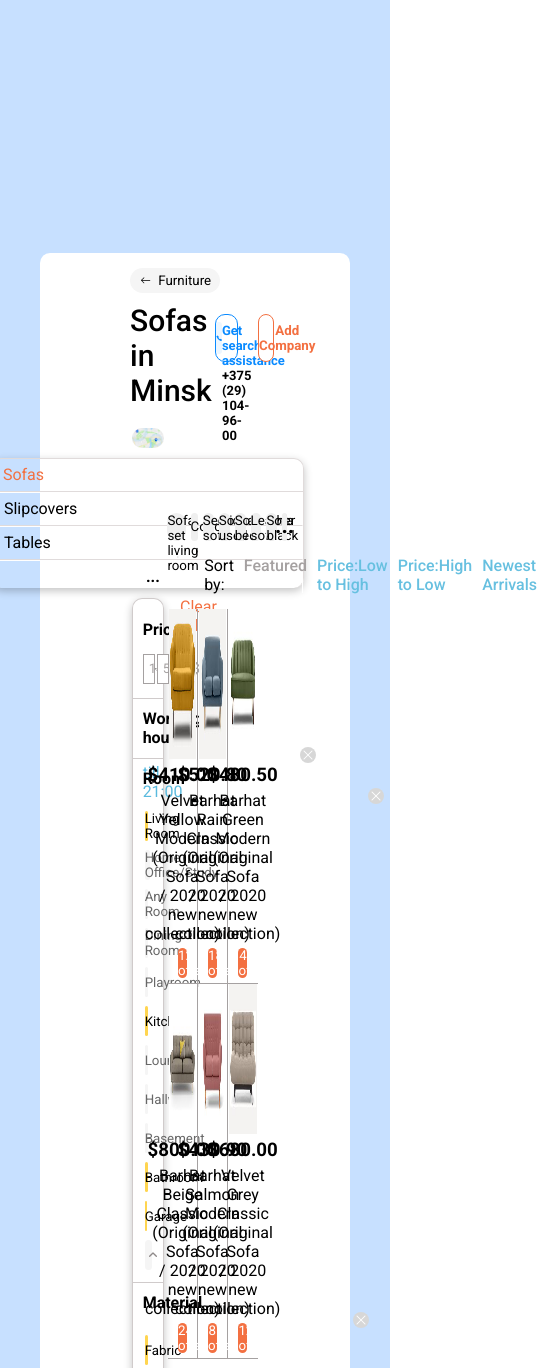
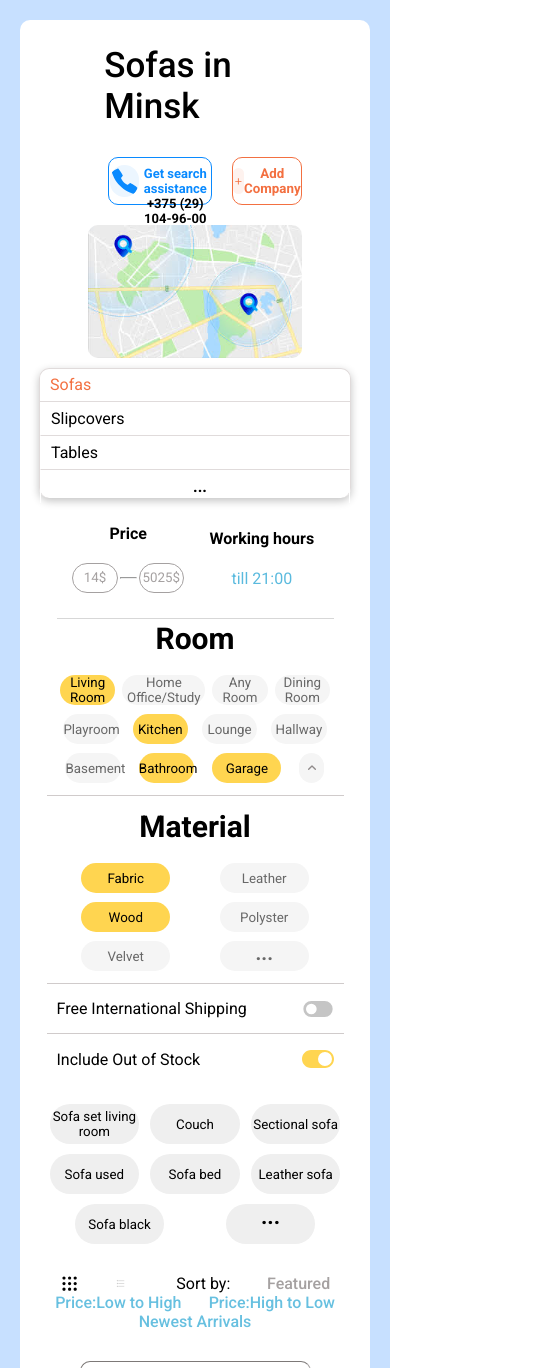
Before and after one commit to Huzaifa100203/Sofa, a plain HTML site: page index.html in a window 390 px wide. Shown: the top 1368 px of the page, 537 px wide, since content can reach past the window. Drawn offline with Linux system fonts and the light colour scheme.

Commit message:
second commit

```diff
--- a/style.css
+++ b/style.css
@@ -472,3 +472,255 @@
 .card1:last-child{
     border-bottom: 1px solid rgb(165, 161, 161);
 }
+
+@media (max-width:768px){
+    .main-container{
+        width: 100%;
+        height: auto;
+        padding: 20px;
+    }
+    .container{
+        width: 100%;
+        height: auto;
+        display: flex;
+        flex-direction: column;
+        align-items: center;
+        justify-content: center;
+        padding: 10px;
+    }
+    .navbar{
+        width: 100%;
+        height: auto;
+        display: flex;
+        align-items: center;
+        justify-content: space-between;
+        flex-direction: column;
+    }
+    .left{
+        width: 55%;
+        display: flex;
+        flex-direction: row;
+        justify-content: space-around;
+        align-items: start;
+        button{
+            display: none;
+        }
+        h3{
+            font-size: 35px;
+        }
+    }
+    .right{
+        width: 70%;
+        height: auto;
+        display: flex;
+        align-items: center;
+        justify-content: center;
+        margin-top: 30px;
+    }
+    .content{
+        width: 100%;
+        height: auto;
+        display: flex;
+        flex-direction: column;
+    }
+    .left-section{
+        width: 100%;
+        height: auto;
+        display: flex;
+        flex-wrap: wrap;
+    }
+    .location{
+        width: 65%;
+        height: auto;
+    }
+
+    .other-section{
+        width: 90%;
+        height: auto;
+        display: flex;
+        align-items: center;
+        justify-content: center;
+        flex-wrap: wrap;
+        border: none;
+        box-shadow: none;
+    }
+    .price-section{
+        width: 45%;
+        height: auto;
+        border: none;
+        display: flex;
+        align-items: center;
+        justify-content: space-around;
+        flex-direction: column;
+        row-gap: 20px;
+        button{
+            border-radius: 20px;
+            display: flex;
+            align-items: center;
+            justify-content: center;
+        }
+        .price{
+            width: 100%;
+            display: flex;
+            align-items: center;
+            justify-content: center;
+        }
+        p:last-child{
+            display: none;
+        }
+    }
+    .working{
+        width: 45%;
+        height: 100px;
+        border: none;
+        display: flex;
+        align-items: center;
+        justify-content: space-around;
+        flex-direction: column;
+        svg{
+            display: none;
+        }
+    }
+    .room-section{
+        width: 100%;
+        height: auto;
+        display: flex;
+        align-items: center;
+        justify-content: center;
+        flex-direction: column;
+    }
+    .room{
+        width: 100%;
+        display: flex;
+        align-items: center;
+        justify-content: center;
+        margin-bottom: 15px;
+        border-top: 1px solid #D7D7D7;
+        svg{
+            display: none;
+        }
+        p{
+            font-size: 30px;
+        }
+    }
+
+    .room-btn{
+        width: 100%;
+        height: auto;
+        display: flex;
+        align-items: center;
+        justify-content: space-around;
+        flex-wrap: wrap;
+        button{
+            width: 20%;
+        }
+        button:nth-child(2){
+            width: 30%;
+        }
+    }
+
+    .material-section{
+        width: 100%;
+        height: auto;
+        display: flex;
+        align-items: center;
+        justify-content: center;
+        flex-direction: column;
+    }
+    .material{
+        width: 100%;
+        display: flex;
+        align-items: center;
+        justify-content: center;
+        margin-bottom: 15px;
+        svg{
+            display: none;
+        }
+        p{
+            font-size: 30px;
+        }
+    }
+    .material-btn{
+        width: 100%;
+        height: auto;
+        display: flex;
+        align-items: center;
+        justify-content: space-around;
+        flex-wrap: wrap;
+        button{
+            width: 32%;
+        }
+    }
+    .free{
+        width: 100%;
+        height: 50px;
+    }
+    .include{
+        width: 100%;
+        height: 50px;
+    }
+    .right-section{
+        width: 100%;
+        margin-top: 20px;
+        height: auto;
+        display: flex;
+        align-items: center;
+        justify-content: center;
+        flex-direction: column;
+        row-gap: 30px;
+    }
+    .btn-section{
+        width: 90%;
+        height: auto;
+        display: flex;
+        align-items: center;
+        justify-content: space-around;
+        flex-wrap: wrap;
+        row-gap: 10px;
+        button{
+            min-width: 30%;
+            height: 40px;
+        }
+    }
+    .list-section{
+        width: 90%;
+        height: auto;
+        display: flex;
+        flex-wrap: wrap;
+        align-items: center;
+        justify-content: space-around;
+        img{
+            width: 3%;
+        }
+    }
+    .card-section{
+        width: 100%;
+        height: auto;
+        display: flex;
+        align-items: center;
+        justify-content: space-around;
+        flex-wrap: wrap;
+        row-gap: 10px;
+    }
+    .card1{
+        width: 70%;
+        height: 80vh;
+        padding: 10px;
+        border: 1px solid #7d7978;
+        border-radius: 10px;
+        display: flex;
+        align-items: center;
+        justify-content: space-around;
+        h3{
+            font-size: 30px;
+        }
+        img{
+            width: 80%;
+            height: 60%;
+        }
+        button{
+            width: 35%;
+            height: 45px;
+        }
+    }
+}
```
